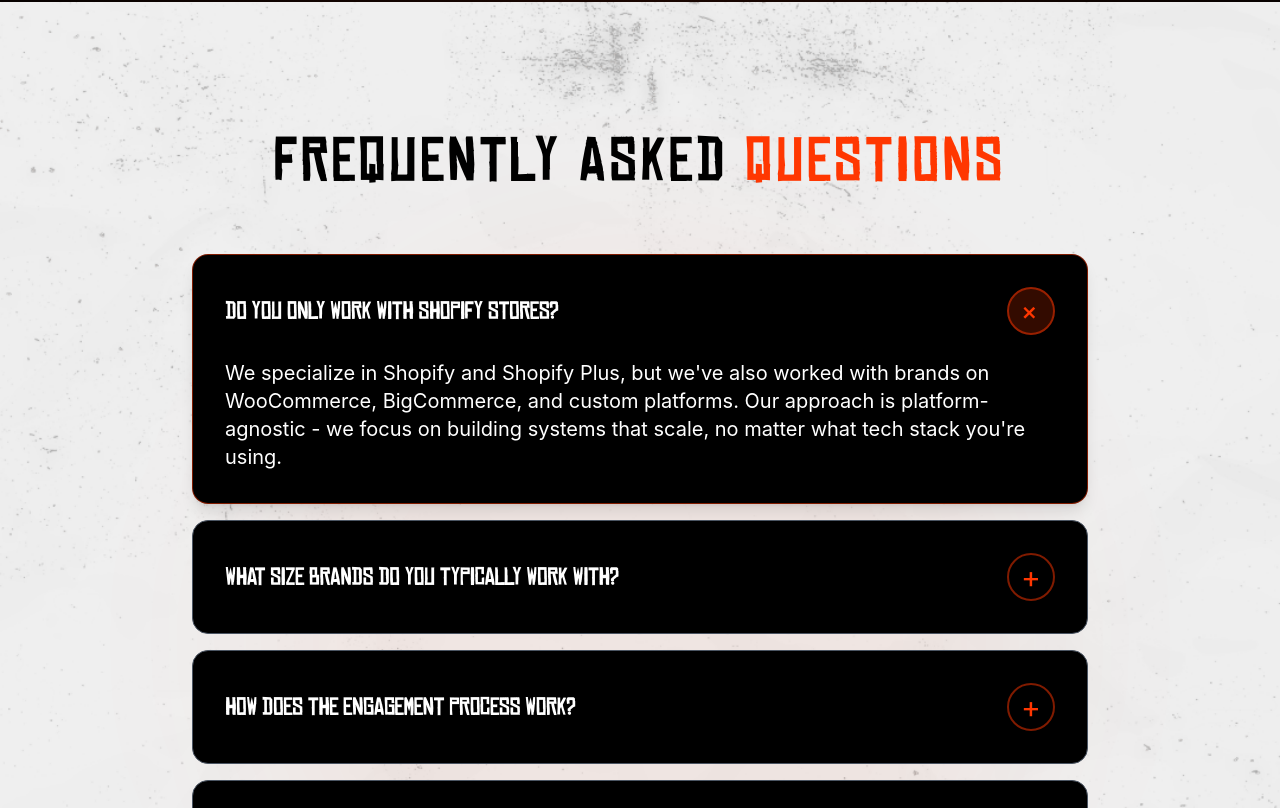
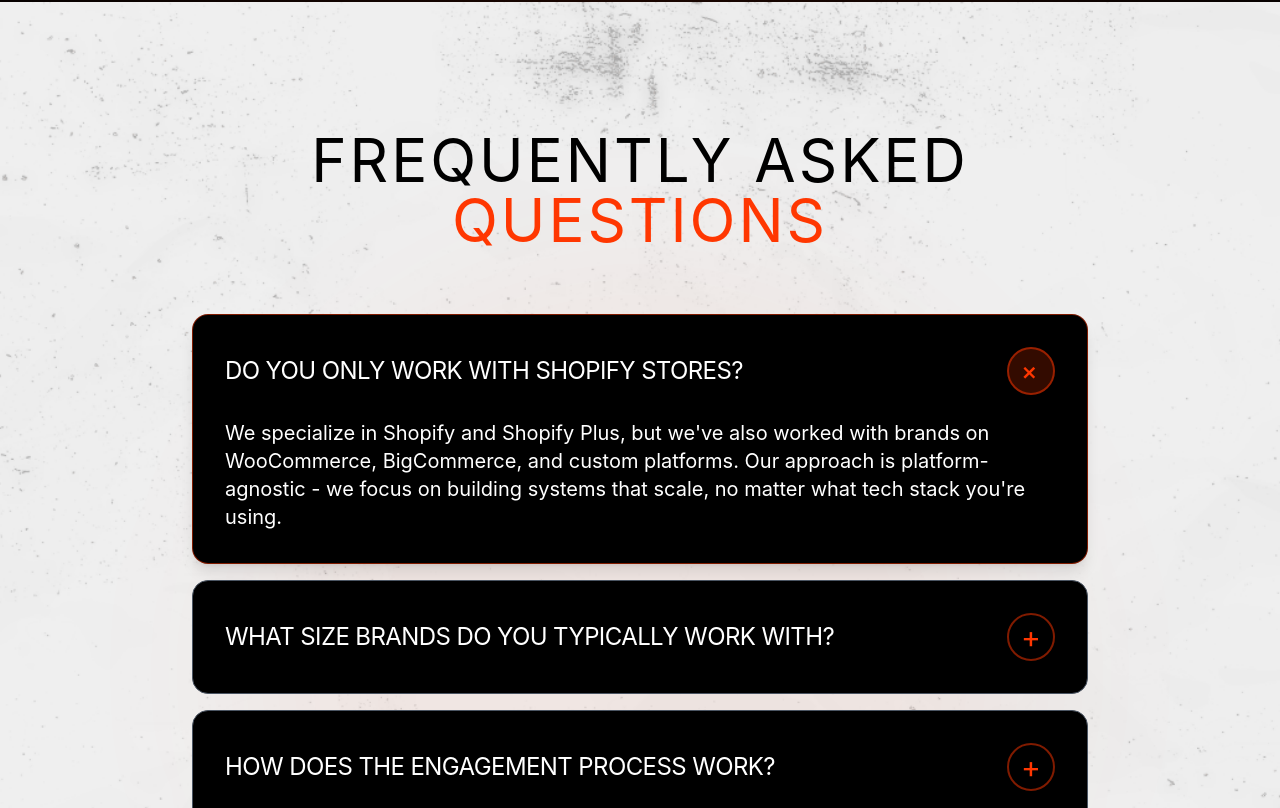
Before and after one commit to DaDaLadz/sydev, a React (Vite) app: page / in a window 1280 px wide. Shown: the part 4772-5580 px from the top of the page. Built offline with nearby package versions, Linux system fonts and the light colour scheme; a web font is replaced by a local one.

Commit message:
Apply Inter font to entire FAQ section
- Change section header from font-display to font-sans
- Change question titles from font-display to font-sans
- Answers already used font-sans

Now all text in FAQ section uses Inter (secondary font).

```diff
--- a/src/components/FAQ.tsx
+++ b/src/components/FAQ.tsx
@@ -64,7 +64,7 @@ const FAQ = () => {
       <div className="relative max-w-4xl mx-auto">
         {/* Section Header */}
         <div className="text-center mb-16">
-          <h2 className="text-4xl md:text-6xl font-display uppercase tracking-wider mb-4 text-black">
+          <h2 className="text-4xl md:text-6xl font-sans uppercase tracking-wider mb-4 text-black">
             Frequently Asked <span className="text-green">Questions</span>
           </h2>
         </div>
@@ -84,7 +84,7 @@ const FAQ = () => {
                 onClick={() => toggleFAQ(index)}
               >
                 <div className="flex items-center justify-between gap-4">
-                  <h3 className="text-xl md:text-2xl font-display uppercase tracking-tight pr-4 text-white">{faq.question}</h3>
+                  <h3 className="text-xl md:text-2xl font-sans uppercase tracking-tight pr-4 text-white">{faq.question}</h3>
                   <span
                     className={`flex-shrink-0 w-12 h-12 rounded-full border-2 border-green/50 flex items-center justify-center text-green text-3xl transition-all duration-300 ${
                       openIndex === index ? 'rotate-45 bg-green/20' : ''
```
